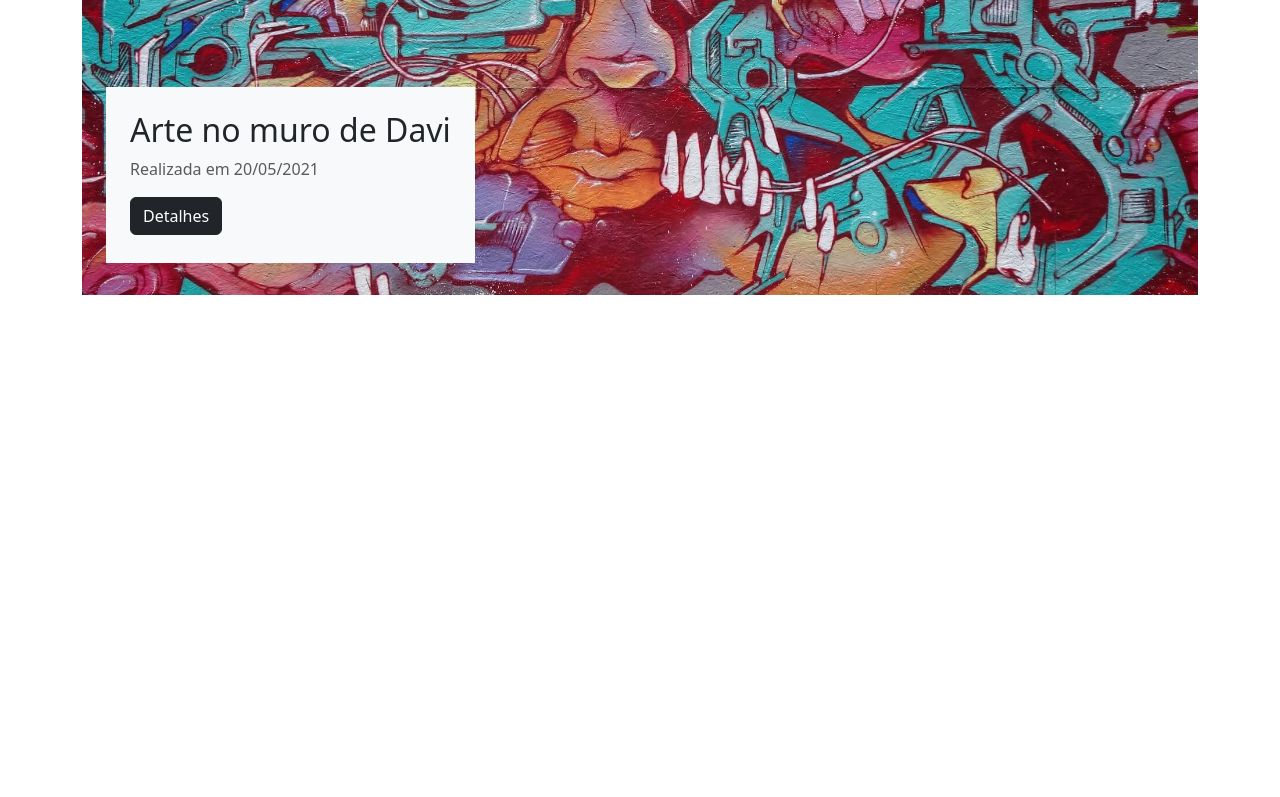
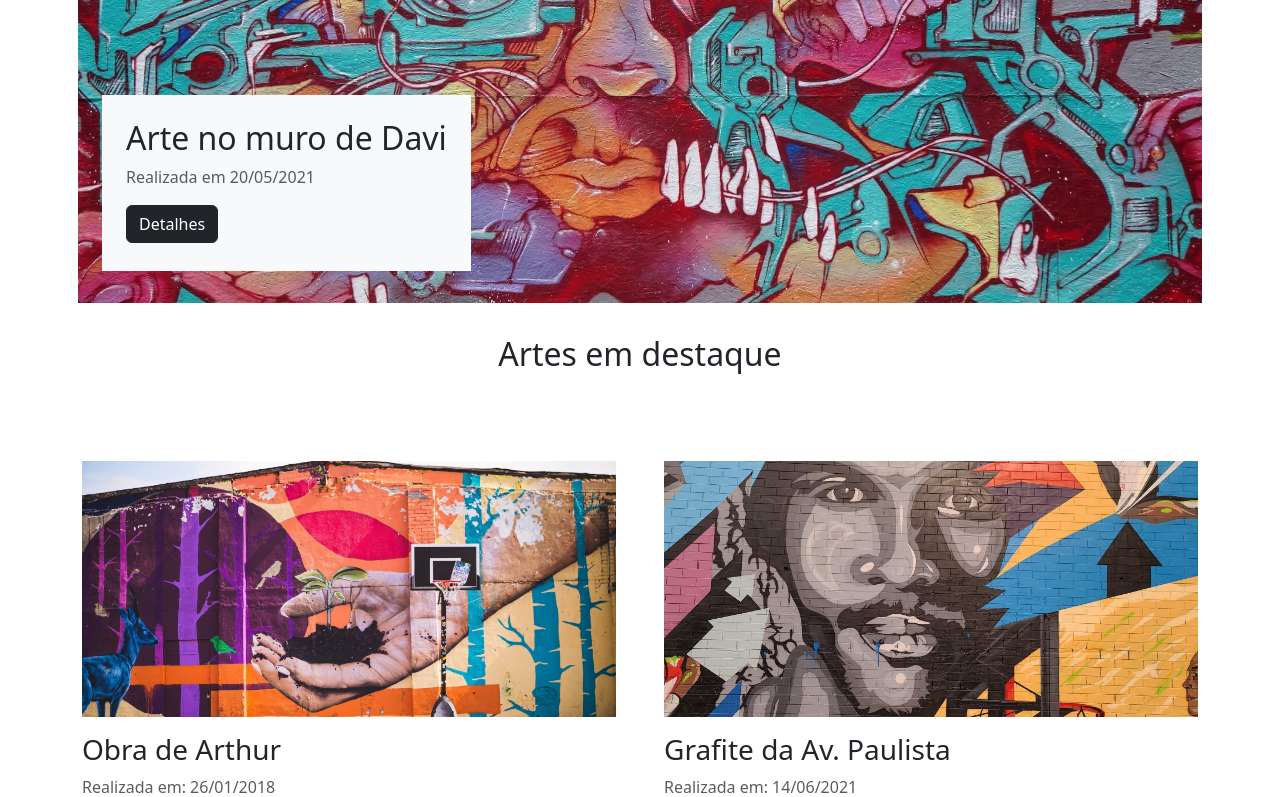
Before and after one commit to michaelprocha/art, a React (Vite) app: page / in a window 1280 px wide. Shown: the part 300-1097 px from the top of the page. Before the commit the page ends 800 px from the top, so only its background shows below. Built offline with nearby package versions, Linux system fonts and the light colour scheme.

Commit message:
add cards body

```diff
--- a/src/App.jsx
+++ b/src/App.jsx
@@ -1,21 +1,12 @@
 import Header from "./components/Header"
-import Card from "./components/Card"
-import imgMain from './assets/g_1.jpg'
+import Main from "./components/Main"
 
 function App() {
 
   return (
     <>
       <Header />
-      <div className="container pt-2">
-        <div className="col position-relative">
-          <div className="card hero text-bg-dark">
-            <img className="card-img main-image img-fluid" src={imgMain} alt="" />
-            <Card family={['Arte no muro de Davi', 'Realizada em 20/05/2021', 'Detalhes']}
-            className={'bg-light main-card'}/>
-          </div>
-        </div>
-      </div>
+      <Main/>
     </>
   )
 }
--- a/src/bootstrap/styles.scss
+++ b/src/bootstrap/styles.scss
@@ -8,13 +8,19 @@ a {
     width: 3rem;
 }
 
-.hero{
+.hero {
     border-width: 0;
     border-radius: 0;
 }
 
 .main-image {
     height: 25rem;
+    object-fit: cover;
+}
+
+.body-image{
+    border-radius: 0;
+    height: 16rem;
     object-fit: cover;
 }
 
@@ -26,3 +32,8 @@ a {
     left: 1.5rem;
     border-radius: 0;
 }
+
+.body-card {
+    border-width: 0;
+    border-radius: 0;
+}
--- a/src/components/Card.jsx
+++ b/src/components/Card.jsx
@@ -4,13 +4,13 @@ function Card({cardType = false, family, hrefImg, descImg, className }) {
 
     if (cardType) {
         return (
-            <div className="card">
-                <img src={hrefImg} alt={descImg} className={`card-img-top ${className}`}/>
-                <div className="card-body">
-                    <Text as={'h4'} className={'card-title text-dark'}>
+            <div className={`card ${className}`}>
+                <img src={hrefImg} alt={descImg} className={`card-img-top body-image`}/>
+                <div className="card-body px-0">
+                    <Text as={'h5'} className={'card-title text-dark h3'}>
                         {family[0]}
                     </Text>
-                    <Text as={'p'} className={'card-text text-dark'}>
+                    <Text as={'p'} className={'card-text text-body-secondary'}>
                         {family[1]}
                     </Text>
                     <Text as={"button"} className={'btn btn-dark mx-auto'} rest={{ type: 'button' }}>
--- a/src/components/Hero.jsx
+++ b/src/components/Hero.jsx
@@ -0,0 +1,16 @@
+import imgMain from '../assets/g_1.jpg'
+import Card from "./Card"
+
+function Hero() {
+    return (
+        <div className="row position-relative py-2">
+            <div className="col card hero text-bg-dark p-0 mx-2">
+                <img className="card-img main-image img-fluid" src={imgMain} alt="" />
+                <Card family={['Arte no muro de Davi', 'Realizada em 20/05/2021', 'Detalhes']}
+                    className={'bg-light main-card'} />
+            </div>
+        </div>
+    )
+}
+
+export default Hero
--- /dev/null
+++ b/src/components/Main.jsx
@@ -0,0 +1,43 @@
+import Hero from "./Hero"
+import Card from "./Card"
+import useCards from "../hooks/useCards"
+
+function Main() {
+
+    const { cardsBody } = useCards();
+
+    return (
+        <main className='container pt-2'>
+            <Hero />
+            <div className="row">
+                <div className="col">
+                    <h2 className=" text-center py-4">Artes em destaque</h2>
+                </div>
+            </div>
+            {cardsBody.map((row, iRow) => (
+                <div key={iRow} className="row g-5 my-2">
+                    {row.map((card, iCard, arrCard) => {
+                        if (arrCard.length === 1) {
+                            return (
+                                <div key={iCard} className="col-6">
+                                    <Card cardType={card.cardType}
+                                        family={card.family}
+                                        hrefImg={card.hrefImg} className={card.className} />
+                                </div>
+                            )
+                        }
+                        return (
+                            <div key={iCard} className="col">
+                                <Card cardType={card.cardType}
+                                    family={card.family}
+                                    hrefImg={card.hrefImg} className={card.className} />
+                            </div>
+                        )
+                    })}
+                </div>
+            ))}
+        </main>
+    )
+}
+
+export default Main
--- /dev/null
+++ b/src/hooks/useCards.js
@@ -0,0 +1,48 @@
+import imgBody from '../assets/g_2.jpg'
+import imgBodyTwo from '../assets/g_3.jpg'
+import imgBodyThree from '../assets/g_4.jpg'
+import imgBodyFour from '../assets/g_5.jpg'
+import imgBodyFive from '../assets/g_6.jpg'
+
+export default function useCards() {
+    const cardsBody = [
+        [
+            {
+                cardType: 'cardBody',
+                family: ['Obra de Arthur', 'Realizada em: 26/01/2018', 'Detalhes'],
+                hrefImg: imgBody,
+                className: 'body-card'
+            },
+            {
+                cardType: 'cardBody',
+                family: ['Grafite da Av. Paulista', 'Realizada em: 14/06/2021', 'Detalhes'],
+                hrefImg: imgBodyTwo,
+                className: 'body-card'
+            }
+        ],
+        [
+            {
+                cardType: 'cardBody',
+                family: ['Arte em conjunto do Metrô', 'Realizada em: 19/01/2018', 'Detalhes'],
+                hrefImg: imgBodyThree,
+                className: 'body-card'
+            },
+            {
+                cardType: 'cardBody',
+                family: ['Obra de Paulo', 'Realizada em: 12/12/2015', 'Detalhes'],
+                hrefImg: imgBodyFour,
+                className: 'body-card'
+            }
+        ],
+        [
+            {
+                cardType: 'cardBody',
+                family: ['Grafite no centro da cidade', 'Realizada em: 13/02/2012', 'Detalhes'],
+                hrefImg: imgBodyFive,
+                className: 'body-card'
+            }
+        ]
+    ]
+
+    return {cardsBody};
+}
```
